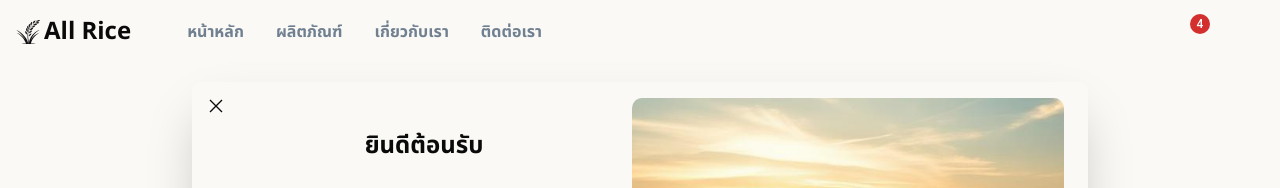
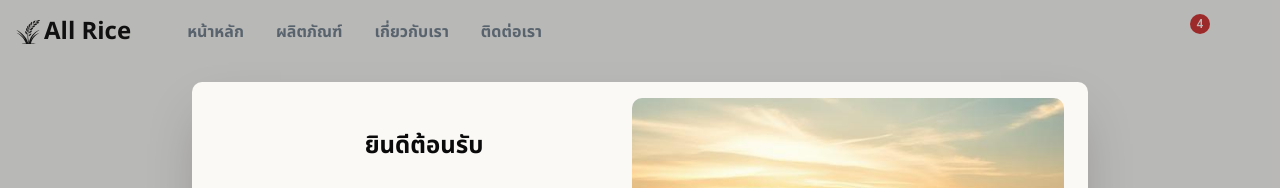
Before and after one commit to z3tz3r0/jsd9-pheonix_wicianburi-frontend, a React (Vite) app: page /authpage in a window 1280 px wide. Shown: the top 188 px of the page. Built offline with nearby package versions, Linux system fonts and the light colour scheme; no server answers; some icons are missing.

Commit message:
fixed login pop-up

```diff
--- a/src/modules/authPages/AuthPage.jsx
+++ b/src/modules/authPages/AuthPage.jsx
@@ -5,7 +5,6 @@ import { Link, useNavigate } from "react-router";
 import ButtonFacebook from "@/components/ButtonFacebook";
 import ButtonGoogle from "@/components/ButtonGoogle";
 import ButtonMain from "@/components/ButtonMain";
-import CloseButton from "@/components/CloseButton";
 
 // รอจัดการกับ context !!!
 const AuthPage = ({ onClose }) => {
@@ -51,7 +50,7 @@ const AuthPage = ({ onClose }) => {
       // navigate to ...รอมาแก้ตอนส่ง login แล้วไปไหนต่อ
       navigate();
       const resBody = res.data;
-      console.log(resBody) // ควรจะส่ง 200 เถอะนะ
+      console.log(resBody); // ควรจะส่ง 200 เถอะนะ
     } catch (error) {
       console.error(error.response.data.error);
       setError(error.response?.data?.error || "Login failed");
@@ -84,16 +83,18 @@ const AuthPage = ({ onClose }) => {
   };
 
   return (
-    <div className="fixed inset-0 z-10 flex items-center justify-center scale-75 sm:scale-100">
-      <div className="relative max-w-4xl bg-[var(--primary)] shadow-2xl rounded-lg overflow-hidden p-4">
-        <CloseButton
-          onClick={onClose}
-          isSignUp={isSignUp}
-        />
+    <div className="fixed inset-0 z-10 flex items-center justify-center">
+      <div className="absolute inset-0 bg-black/30" onClick={onClose}></div>
+
+      <div
+        onClick={(e) => e.stopPropagation()}
+        className="scale-75 sm:scale-100 relative z-20 w-full max-w-lg sm:max-w-4xl bg-[var(--primary)] shadow-2xl rounded-lg overflow-hidden p-4"
+      >
         <div className="flex max-w-4xl overflow-hidden">
           <div
-            className={`flex w-full transform transition-transform duration-300 ${isSignUp ? "-translate-x-full" : "translate-x-0"
-              }`}
+            className={`flex w-full transform transition-transform duration-300 ${
+              isSignUp ? "-translate-x-full" : "translate-x-0"
+            }`}
           >
             {/* Login */}
             <div className="flex flex-col w-full md:flex-row shrink-0">
@@ -114,7 +115,7 @@ const AuthPage = ({ onClose }) => {
                   </h1>
                 </div>
                 <form className="space-y-4" onSubmit={handleLoginSubmit}>
-                  {error && (<p className="text-red-600">{error}</p>)}
+                  {error && <p className="text-red-600">{error}</p>}
                   <input
                     type="email"
                     name="email"
@@ -134,18 +135,15 @@ const AuthPage = ({ onClose }) => {
                   <div className="flex justify-center w-full md:flex md:justify-end">
                     <Link
                       to="/AuthPage/ForgetAuth"
+                      onClick={onClose}
                       className="text-sm text-[var(--clr-blue-600)]"
                     >
                       ลืมรหัสผ่าน ?
-                    </Link>{" "}
+                    </Link>
                   </div>
-                  <ButtonMain
-                    onClick={() => console.log("Submit login clicked")}
-                    type="submit"
-                    className="p-6 mt-8 mb-8 sm:w-full"
-                  >
+                  <ButtonMain type="submit" className="p-6 mt-8 mb-8 sm:w-full">
                     เข้าสู่ระบบ
-                  </ButtonMain>{" "}
+                  </ButtonMain>
                 </form>
                 <div className="flex items-center justify-center space-x-2">
                   <span className="w-1/5 border-t border-[var(--border-500)]"></span>
@@ -155,12 +153,8 @@ const AuthPage = ({ onClose }) => {
                   <span className="w-1/5 border-t border-[var(--border-500)]"></span>
                 </div>
                 <div className="flex justify-center space-x-8">
-                  <ButtonFacebook
-                    onClick={() => console.log("Facebook login clicked")}
-                  />
-                  <ButtonGoogle
-                    onClick={() => console.log("Google login clicked")}
-                  />
+                  <ButtonFacebook />
+                  <ButtonGoogle />
                 </div>
                 <p className="text-center text-[var(--clr-gray-400)]">
                   ยังไม่มีบัญชี ?
@@ -242,13 +236,9 @@ const AuthPage = ({ onClose }) => {
                     value={registerData.confirmpassword}
                     onChange={handleRegisterChange}
                   />
-                  <ButtonMain
-                    onClick={() => console.log("Submit login clicked")}
-                    type="submit"
-                    className="p-6 mt-8 mb-8 sm:w-full"
-                  >
+                  <ButtonMain type="submit" className="p-6 mt-8 mb-8 sm:w-full">
                     ลงทะเบียน
-                  </ButtonMain>{" "}
+                  </ButtonMain>
                 </form>
                 <div className="flex items-center justify-center space-x-2">
                   <span className="w-1/5 border-t border-[var(--border-500)]"></span>
@@ -258,12 +248,8 @@ const AuthPage = ({ onClose }) => {
                   <span className="w-1/5 border-t border-[var(--border-500)]"></span>
                 </div>
                 <div className="flex justify-center space-x-8">
-                  <ButtonFacebook
-                    onClick={() => console.log("Facebook login clicked")}
-                  />
-                  <ButtonGoogle
-                    onClick={() => console.log("Google login clicked")}
-                  />
+                  <ButtonFacebook />
+                  <ButtonGoogle />
                 </div>
                 <p className="text-center text-[var(--clr-gray-400)]">
                   มีบัญชีแล้ว ?
```
